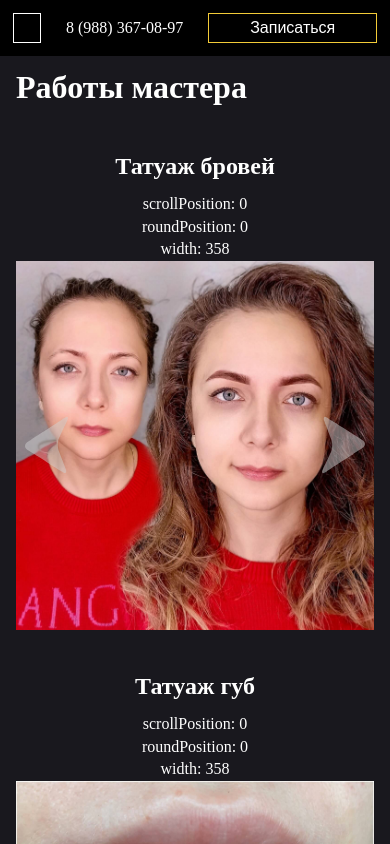
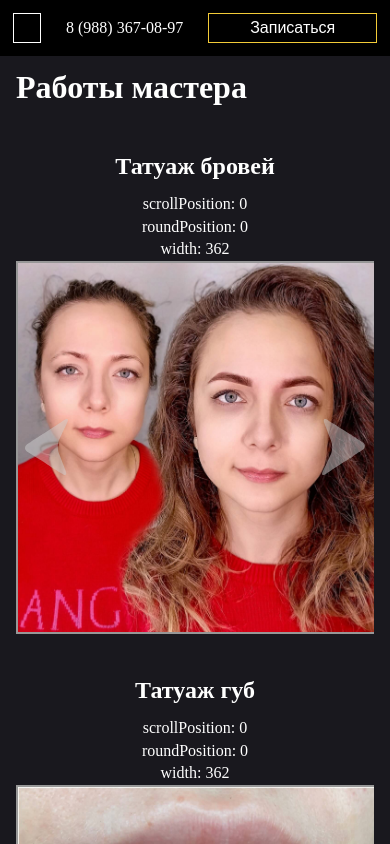
Before and after one commit to RemixFX/beauty-studio, a Next.js app: page /works in a window 390 px wide. Shown: the top 844 px of the page. Built offline with nearby package versions, Linux system fonts and the light colour scheme.

Commit message:
fix: scrolling on mobile devices

```diff
--- a/components/Library/library.module.scss
+++ b/components/Library/library.module.scss
@@ -21,7 +21,7 @@
 }
 
 .image {
-  /* border: 2px solid #979797; */
+  border: 2px solid #979797;
   box-sizing: content-box;
 }
 
--- a/components/Library/library.tsx
+++ b/components/Library/library.tsx
@@ -15,7 +15,6 @@ export default function Library({ data, header, setFullScreen }: LibraryProps) {
 
   const scrollElement = useRef<HTMLDivElement>(null)
   const [ref, { width }] = useMeasure({offsetSize: true})
-  //const imageWidth = Math.floor(width)
   const [scrollPosition, setScrollPosition] = useState<number>(0)
   const roundPosition = Math.round(scrollPosition / width) * width;
 
@@ -33,7 +32,6 @@ export default function Library({ data, header, setFullScreen }: LibraryProps) {
   const clickPrevious = () => {
     if (scrollPosition === 0) return
     if (scrollElement.current) {
-      //setScrollPosition(Math.round(scrollPosition))
       scrollElement.current.scrollBy({
         left: Math.round(scrollPosition) === roundPosition ? -width : roundPosition - scrollPosition,
         behavior: "smooth"
@@ -46,7 +44,6 @@ export default function Library({ data, header, setFullScreen }: LibraryProps) {
     const maxWidth = width * (data.length - 1)
     if (scrollPosition === maxWidth) return
     if (scrollElement.current) {
-      //setScrollPosition(Math.round(scrollPosition))
       scrollElement.current.scrollBy({
         left: Math.round(scrollPosition) === roundPosition ? width : roundPosition - scrollPosition,
         behavior: "smooth",
```
